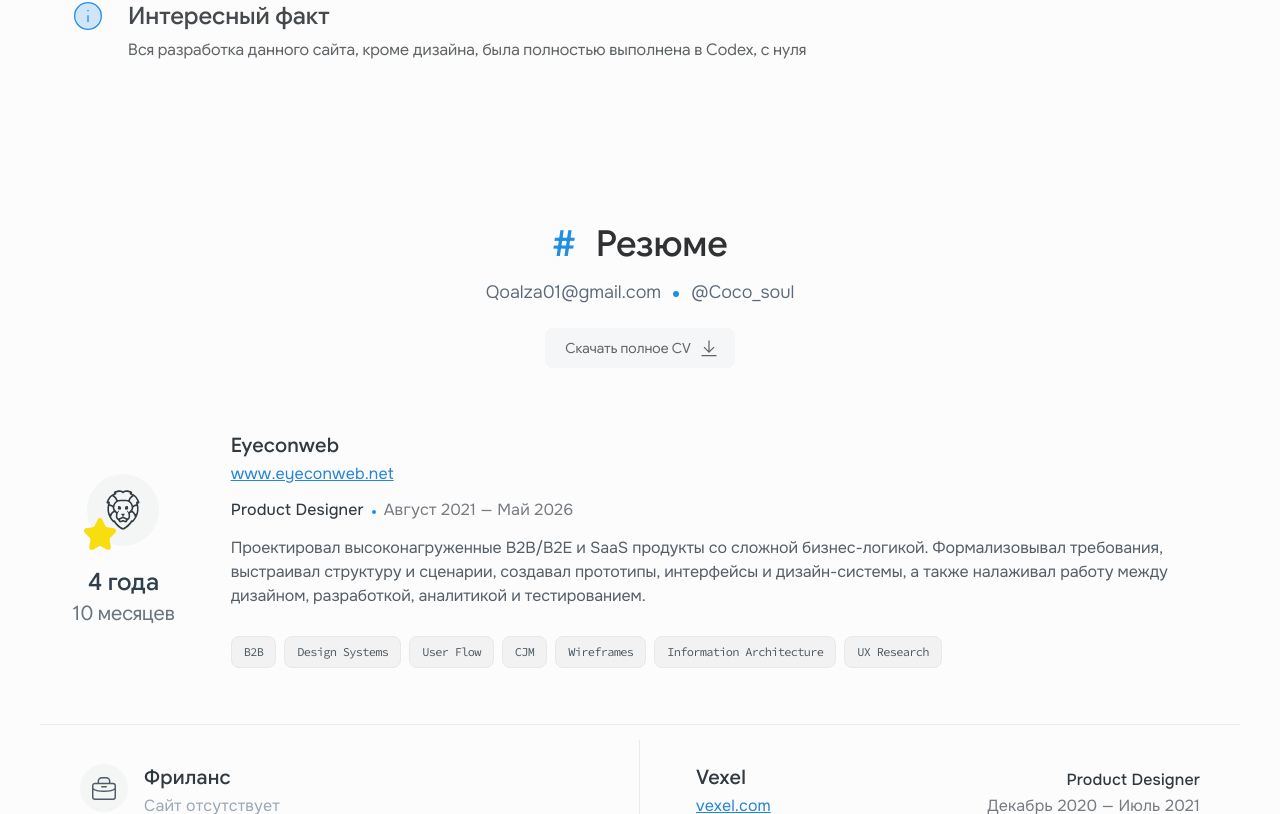
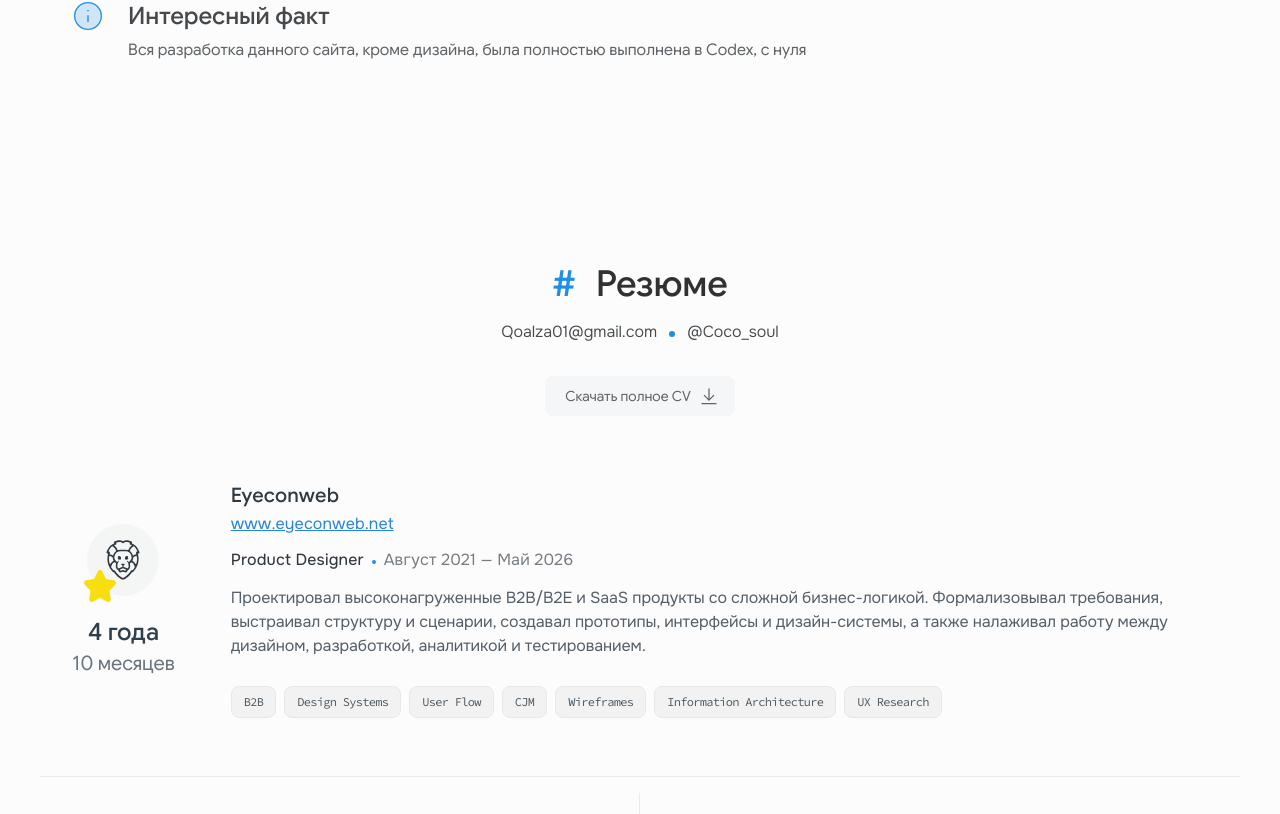
Before and after one commit to Qoalza/Design-portfolio-site, a Next.js app: page / in a window 1280 px wide. Shown: the part 3866-4680 px from the top of the page. Built offline with nearby package versions, Linux system fonts and the light colour scheme.

Commit message:
Reconcile homepage resume section

```diff
--- a/src/app/page.module.css
+++ b/src/app/page.module.css
@@ -324,15 +324,15 @@
 .aiFact strong { color: #45494c; font-size: 24px; font-weight: 500; line-height: 32px; letter-spacing: -.1px; }
 .aiFact span { color: #606466; font-size: 16px; line-height: 20px; }
 
-.resume { width: 100%; padding: 80px 0; }
-.resumeIntro { display: flex; width: 100%; flex-direction: column; align-items: center; justify-content: center; gap: 24px; }
+.resume { width: 100%; padding: 120px 0 80px; }
+.resumeIntro { display: flex; width: 100%; flex-direction: column; align-items: center; justify-content: center; gap: 32px; }
 .resumeIntro .sectionHeading { width: auto; }
 .resumeIntro .sectionHeading h2 { letter-spacing: -.1px; }
-.contacts { display: flex; align-items: center; justify-content: center; gap: 12px; color: #5c6a77; font-size: 18px; line-height: 24px; letter-spacing: -.1px; white-space: nowrap; }
+.contacts { display: flex; align-items: center; justify-content: center; gap: 12px; color: #45494c; font-size: 16px; font-weight: 350; line-height: 24px; letter-spacing: -.1px; white-space: nowrap; }
 .contacts a { text-decoration: none; }
 .experienceList { display: flex; width: 100%; flex-direction: column; align-items: flex-start; gap: 16px; }
 
-.eyeconExperience { position: relative; display: flex; width: 1200px; align-items: center; gap: 56px; padding: 64px 32px 40px; }
+.eyeconExperience { position: relative; display: flex; width: 1200px; min-height: 344px; align-items: center; gap: 56px; padding: 64px 32px 40px; }
 .tenure { display: flex; flex: 0 0 auto; flex-direction: column; align-items: center; gap: 20px; }
 .tenureIcon { position: relative; display: grid; width: 72px; height: 72px; place-items: center; overflow: hidden; border-radius: 1000px; background: #f4f5f5; }
 .tenure > div { display: flex; flex-direction: column; align-items: center; gap: 4px; font-family: "Google Sans", sans-serif; letter-spacing: -.1px; white-space: nowrap; }
@@ -357,7 +357,7 @@
 .experienceDivider {
   position: relative;
   width: 100%;
-  height: 0;
+  height: 1px;
 }
 
 .experienceDivider::after {
```
